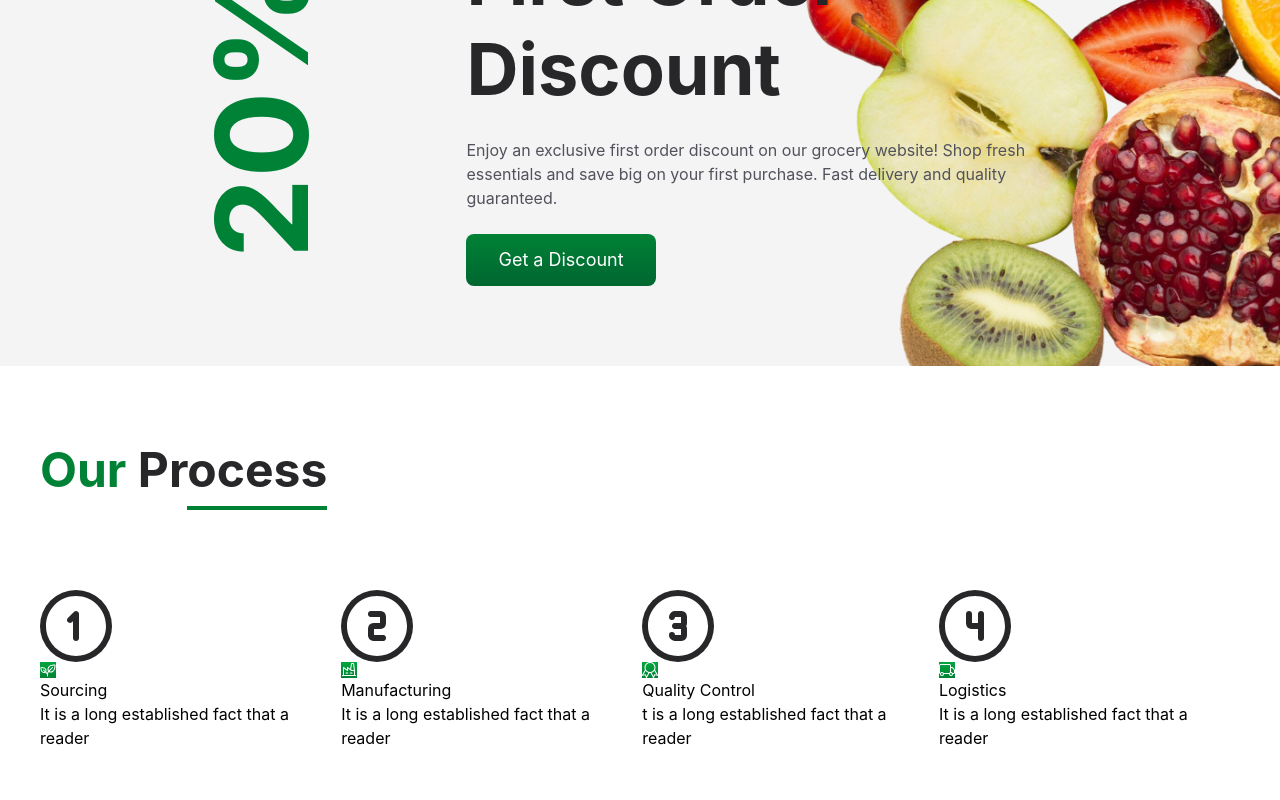
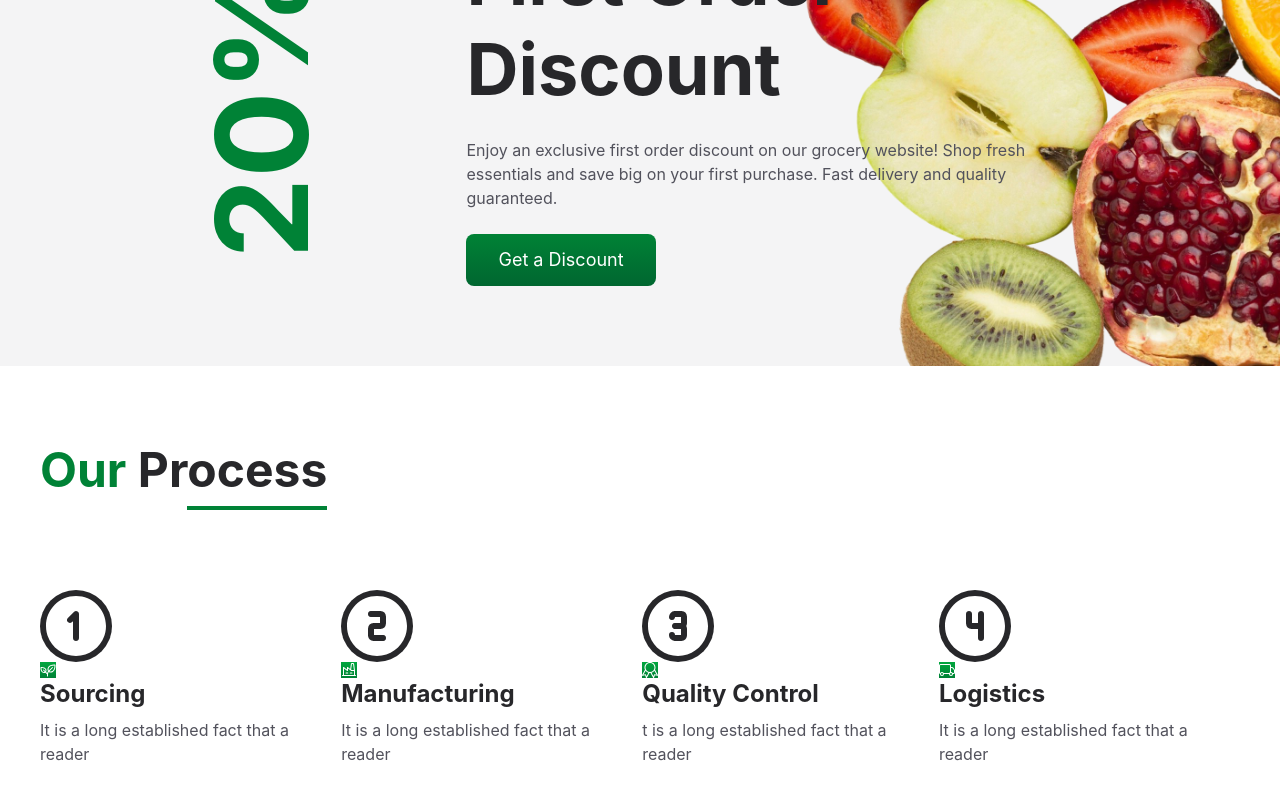
Before and after one commit to Nabeela-Kanwal/Grocery-store-react, a React (Vite) app: page / in a window 1280 px wide. Shown: the part 5714-6514 px from the top of the page. Built offline with nearby package versions, Linux system fonts and the light colour scheme.

Commit message:
updated the classes

```diff
--- a/src/components/Process/Process.jsx
+++ b/src/components/Process/Process.jsx
@@ -18,11 +18,13 @@ const Process = () => {
           {items.number}
         </span>
         <div className="flex items-center">
-          <span className="flex bg-gradient-to-b from-green-600 to-green-700 text-white">{items.icon}</span>
+          <span className="flex bg-gradient-to-b from-green-600 to-green-700 text-white">
+            {items.icon}
+          </span>
         </div>
         <div>
-          <h4>{items.title}</h4>
-          <p>{items.para}</p>
+          <h4 className="text-zinc-800 text-2xl font-bold">{items.title}</h4>
+          <p className="text-zinc-600 mt-2">{items.para}</p>
         </div>
       </div>
     );
@@ -33,7 +35,9 @@ const Process = () => {
         <div className="w-fit mr-auto ">
           <Heading highlight="Our" heading="Process" />
         </div>
-        <div className="flex mt-20 ">{renderSteps}</div>
+        <div className="flex mt-20 justify-center gap-y-17 mt-20">
+          {renderSteps}
+        </div>
       </div>
     </section>
   );
```
